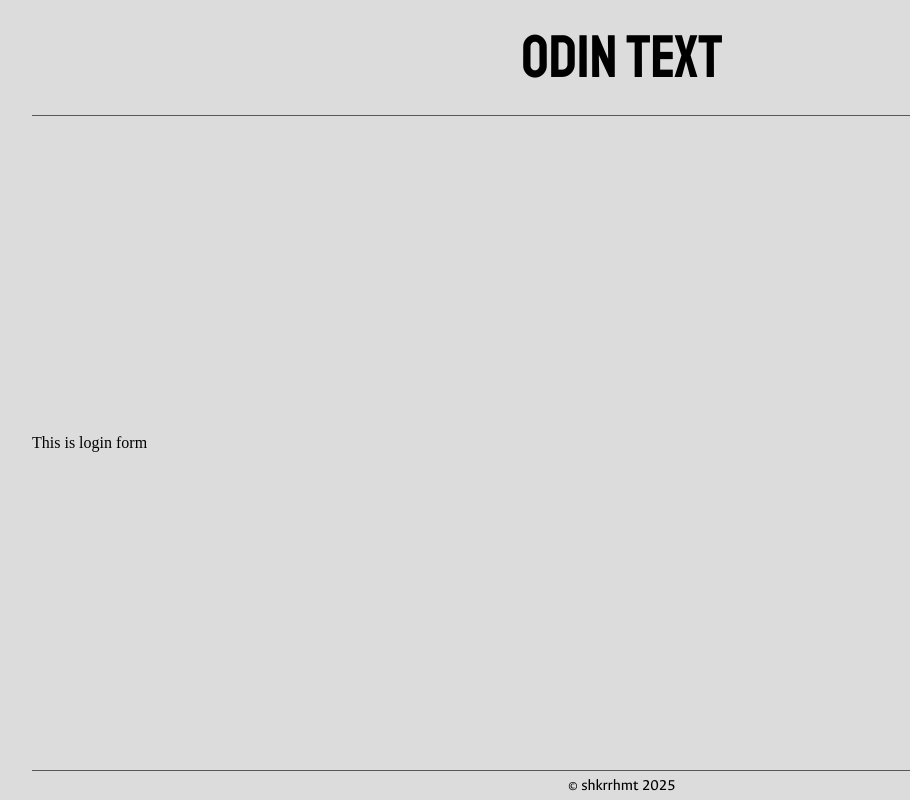
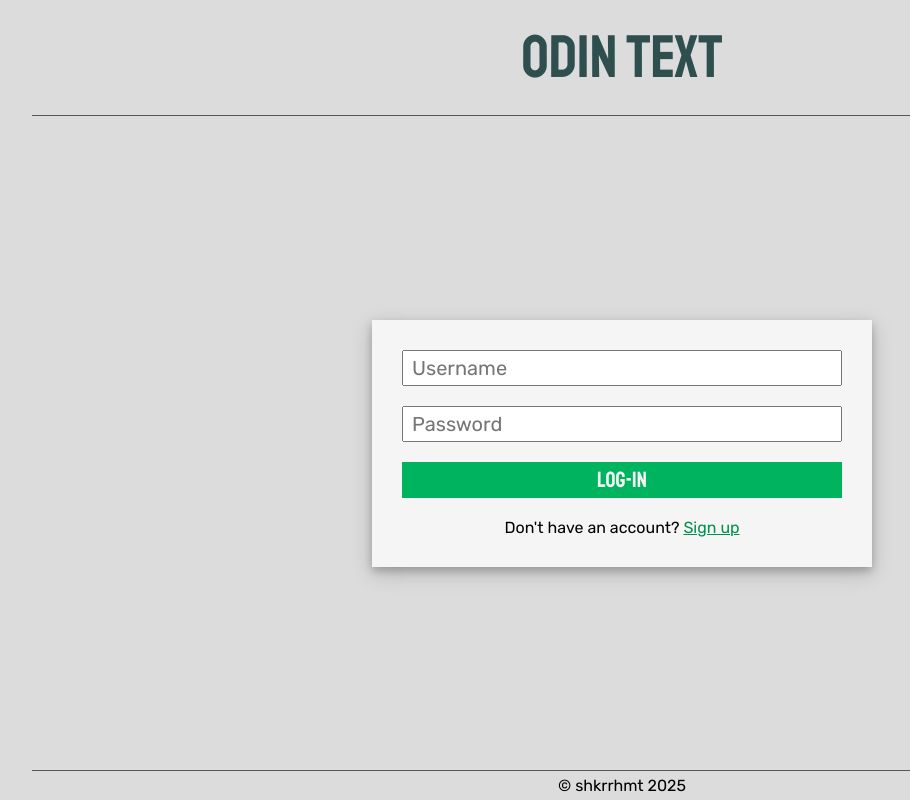
Before and after one commit to shukrirahmat/messaging-app, a React (Vite) app: page / in a window 1280 px wide. Shown: the whole page, without its empty margins (18-928 px from the left). Built offline with nearby package versions, Linux system fonts and the light colour scheme.

Commit message:
add login form  and its style

```diff
--- a/src/App.module.css
+++ b/src/App.module.css
@@ -13,11 +13,12 @@
     text-align: center;
     padding: 20px;
     border-bottom: 1px solid rgba(0, 0, 0, 0.6);
+    color: var(--color3)
 }
 
 .footer {
     padding: 5px;
     text-align: center;
-    font-family: "Ancizar Sans", sans-serif;
+    font-family: "Rubik", sans-serif;
     border-top: 1px solid rgba(0, 0, 0, 0.6);
 }
--- a/src/components/LoginForm.jsx
+++ b/src/components/LoginForm.jsx
@@ -1,7 +1,42 @@
+import { useState } from "react";
+import styles from "../styles/LoginForm.module.css";
+
 const LoginForm = () => {
-    return (
-        <p>This is login form</p>
-    )
-}
+  const [username, setUsername] = useState("");
+  const [password, setPassword] = useState("");
+
+  const editUsername = (e) => {
+    const newValue = e.target.value;
+    setUsername(newValue);
+  }
+
+  const editPassword = (e) => {
+    const newValue = e.target.value;
+    setPassword(newValue);
+  }
+
+  return (
+    <div className={styles.base}>
+      <form className={styles.form}>
+        <input
+          type="text"
+          name="username"
+          placeholder="Username"
+          value={username}
+          onChange={editUsername}
+        />
+        <input
+          type="password"
+          name="password"
+          placeholder="Password"
+          value={password}
+          onChange={editPassword}
+        />
+        <button className={styles.loginBtn}>LOG-IN</button>
+        <p className={styles.signUpText}>Don't have an account? <a href="/">Sign up</a></p>
+      </form>
+    </div>
+  );
+};
 
 export default LoginForm;
--- a/src/index.css
+++ b/src/index.css
@@ -4,8 +4,19 @@
 }
 
 @font-face {
-    font-family: "Ancizar Sans";
-    src: url(/src/assets/fonts/AncizarSans-VariableFont_wght.ttf);
+    font-family: "Rubik";
+    src: url(/src/assets/fonts/Rubik-VariableFont_wght.ttf);
+}
+
+:root {
+  --color0: #f5f5f5;
+  --color1: #dcdcdc;
+  --color2: #c0c0c0;
+  --color3: #2f4f4f;
+  --color4: #228b22;
+  --color5: #00b45f;
+  --color6: #00904c;
+
 }
 
 * {
@@ -15,5 +26,5 @@
 }
 
 body {
-  background-color :gainsboro;
+  background-color: var(--color1);
 }
--- /dev/null
+++ b/src/styles/LoginForm.module.css
@@ -0,0 +1,49 @@
+.base {
+    flex: 1;
+    display: flex;
+    flex-direction: column;
+    justify-content: center;
+    align-items: center;
+}
+
+.form {
+    background-color: var(--color0);
+    display: flex;
+    flex-direction: column;
+    gap: 20px;
+    padding: 30px;
+    width: 500px;
+    font-family: "Rubik", sans-serif;
+    box-shadow: 0 4px 8px 0 rgba(0, 0, 0, 0.2), 0 6px 20px 0 rgba(0, 0, 0, 0.19);
+}
+
+.form input {
+    font-family: "Rubik", sans-serif;
+    font-size: 20px;
+    padding: 4px 8px;
+}
+
+.form input:focus {
+    outline: solid 2px var(--color5);
+}
+
+.loginBtn {
+    font-family: "Staatliches", sans-serif;
+    font-size: 22px;
+    padding: 4px 8px;
+    border: none;
+    background-color: var(--color5);
+    color: var(--color0);
+}
+
+.loginBtn:hover {
+    background-color: var(--color6);
+}
+
+.signUpText {
+    align-self: center;
+}
+
+.signUpText a {
+    color: var(--color6);
+}
```
Also changed, not shown: src/assets/fonts/AncizarSans-VariableFont_wght.ttf (deleted), src/assets/fonts/Rubik-VariableFont_wght.ttf (added).
